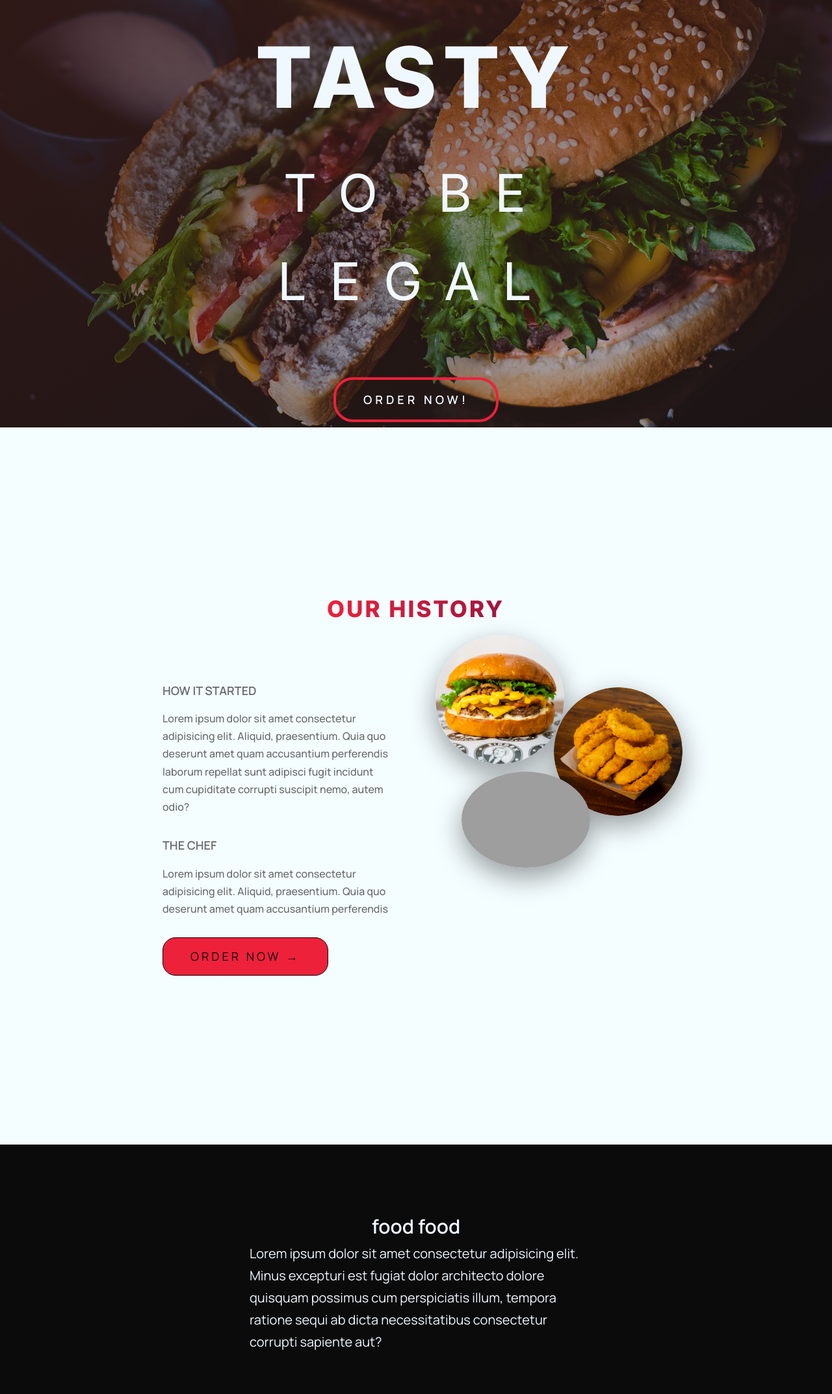
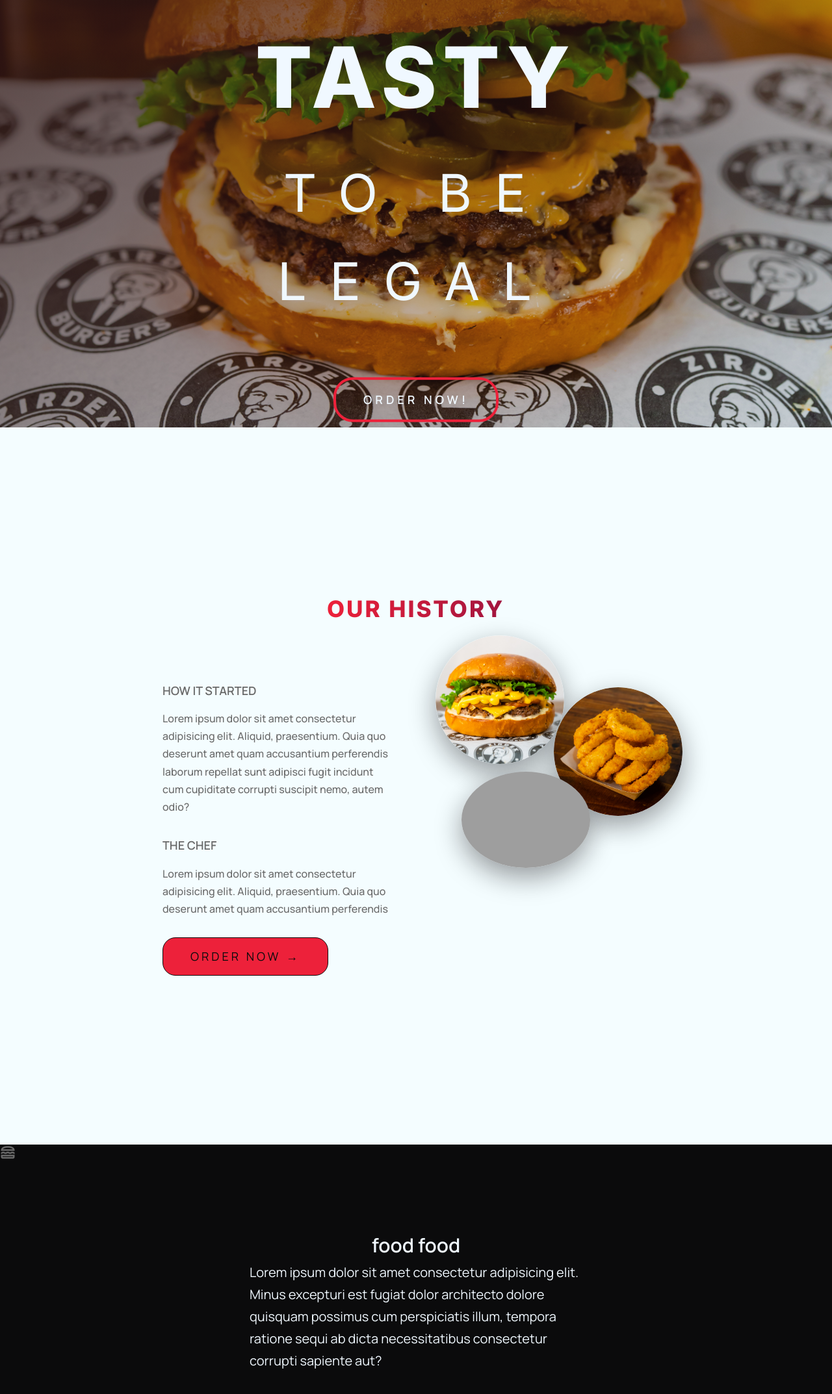
Before and after one commit to seanwafo/Zirdex-2, a website: page index.html in a window 1280 px wide. Shown: the part 142-2288 px from the top of the page at 65% size. Drawn offline with nearby package versions, Linux system fonts and the light colour scheme; grey boxes are pictures that could not be loaded.

Commit message:
updated pictures of main heading

```diff
--- a/index.html
+++ b/index.html
@@ -4,6 +4,8 @@
     <meta charset="UTF-8" />
     <meta name="viewport" content="width=device-width, initial-scale=1.0" />
     <meta http-equiv="X-UA-Compatible" content="ie=edge" />
+
+    <!-- Google Font links -->
     <link
       href="https://fonts.googleapis.com/css2?family=Manrope:wght@300;400;500;600&display=swap"
       rel="stylesheet"
@@ -14,6 +16,12 @@
       href="https://fonts.googleapis.com/css2?family=Inter:wght@200;300;400;500;600;700;800;900&display=swap"
       rel="stylesheet"
     />
+    <!-- Google link Material Icons link -->
+    <link
+      rel="stylesheet"
+      href="https://fonts.googleapis.com/css2?family=Material+Symbols+Outlined:opsz,wght,FILL,GRAD@20..48,100..700,0..1,-50..200"
+    />
+
     <link rel="stylesheet" href="css/style.css" />
     <link rel="shortcut icon" href="img/logo-80px.png" />
     <title>Zirdex Burgers | Too tasty to be legal</title>
@@ -36,6 +44,7 @@
       <div class="header--bg-header"></div>
     </header>
     <main>
+      <!-- History section (start) -->
       <section class="section-about">
         <div class="u-center-text u-margin-bottom-big">
           <!-- Utility for centering texts and margin bottom of 8rem -->
@@ -78,7 +87,14 @@
           </div>
         </div>
       </section>
-
+      <!-- HISTORY section (end) -->
+      <section class="section-features">
+        <span
+          class="material-symbols-outlined material-symbols-outlined--burger-icon"
+        >
+          lunch_dining
+        </span>
+      </section>
       <!-- <section class="header-secondary">
         <div class="header-secondary-sub">
           <h1 class="heading-secondary heading-secondary--main">Too Tasty</h1>
--- a/sass/base/_typography.scss
+++ b/sass/base/_typography.scss
@@ -108,3 +108,13 @@ body {
     margin-bottom: 3rem;
   }
 }
+
+// GOOGLE ICON FONT
+
+.material-symbols-outlined {
+  font-variation-settings: 'FILL' 0, 'wght' 400, 'GRAD' 0, 'opsz' 24;
+
+  &--burger-icon {
+    font-variation-settings: 'FILL' 0, 'wght' 600, 'GRAD' 0, 'opsz' 24;
+  }
+}
--- a/sass/layout/_header.scss
+++ b/sass/layout/_header.scss
@@ -15,7 +15,7 @@
   height: 100vh;
   height: 100svh; /* 95% viewport height */
   background-image: linear-gradient(to right bottom, $color-gradient-darkRed),
-    url(../img/burgerMeal2small2.jpg);
+    url(../img/headerBurger.jpg);
   background-size: cover; /*whatever the width of the viewport, it will try to fit the element of the box*/
   background-position: center; /* making the top area of the burger background stayput while being minimized*/
   position: relative;
@@ -55,17 +55,18 @@
   }
 
   &--bg-header:nth-child(1) {
+    animation-delay: 4s;
     background-image: linear-gradient(to right bottom, $color-gradient-darkRed),
       url(../img/threePatty.jpg);
   }
   &--bg-header:nth-child(2) {
     animation-delay: 8s;
     background-image: linear-gradient(to right bottom, $color-gradient-darkRed),
-      url(../img/chickenBurger.jpg);
+      url(../img/headerBurger2.jpg);
   }
   &--bg-header:nth-child(3) {
     animation-delay: 16s;
     background-image: linear-gradient(to right bottom, $color-gradient-darkRed),
-      url(../img/burgerComboWithDrink.jpg);
+      url(../img/pattyMeal.jpg);
   }
 }
```
Also changed, not shown: css/style.css, img/burgerMeal1.jpg (deleted), img/burgerMeal2.jpg (deleted), img/burgerMeal2Small.jpg (deleted), img/burgerMeal2small2.jpg (deleted), img/headerBurger.jpg (added), img/headerBurger2Small.jpg (added), img/threePatty.jpg (deleted), img/twoBurgers.jpg (deleted), 3 other files.
